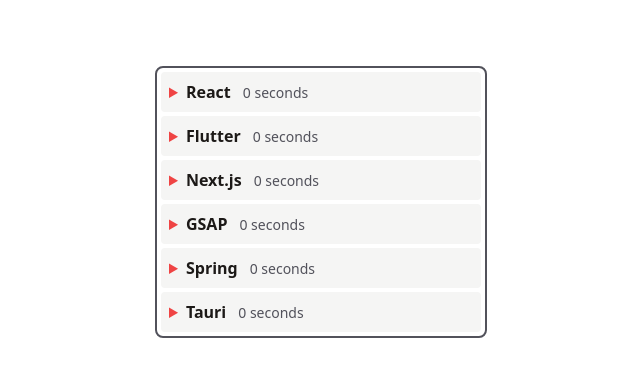
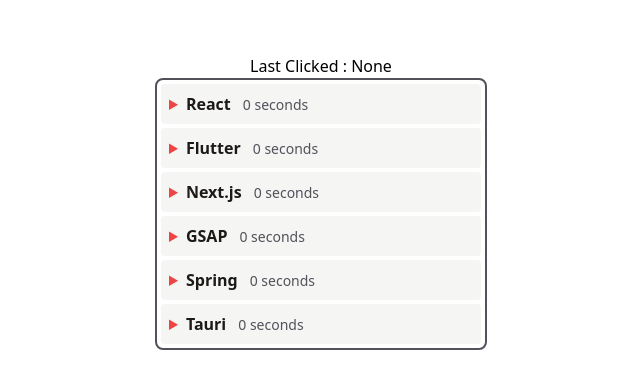
Before and after one commit to AdvaitParab12/D-Luca, a React (Vite) app: page / in a window 1280 px wide. Shown: the part 198-586 px from the top of the page, without its empty margins (319-959 px from the left). Built offline with nearby package versions, Linux system fonts and the light colour scheme; no server answers.

Commit message:
lifting state up

```diff
--- a/assets/items.json
+++ b/assets/items.json
@@ -2,7 +2,7 @@
     {
       "id": "c513a61a-b19a-4869-95c6-d33f543b7b2d",
       "title": "React",
-      "description": "React is a JavaScript library to build interactive user interaces like this one."
+      "description": "React is a popular open-source JavaScript library used for building user interfaces, especially for single-page applications (SPAs). Developed and maintained by Facebook, it allows developers to create fast, interactive, and dynamic web applications by building reusable UI components."
     },
     {
       "id": "9fe82fdd-cc62-465e-87ea-ab7705900777",
--- a/src/Accordion.jsx
+++ b/src/Accordion.jsx
@@ -7,6 +7,7 @@
   underline = true,
   showWordCount = false,
   onClick = () => {},
+  setLastClicked = () => {},
 }) {
   const [count, setCount] = useState(0);
 
@@ -22,33 +23,19 @@
     })
       .then((res) => res.json())
       .then((data) => setCount(data.seconds));
-    console.log("API called");
   }, []);
-
-  // fetch("https://wakati.advait0012.workers.dev/", {
-  //   method: "POST",
-  //   headers: {
-  //     "Content-Type": "application/json",
-  //   },
-  //   body: JSON.stringify({
-  //     text: description,
-  //   }),
-  // })
-  //   .then((res) => res.json())
-  //   .then((data) => setCount(data.wordCount));
-
   return (
     <details
       className="w-80 bg-stone-100 m-1 p-2 rounded"
       open={isOpen}
       onClick={() => {
-        onClick(title);
+        onClick(title),
+        setLastClicked(title);
       }}
+
     >
       <summary className={`cursor-pointer font-bold text-stone-900`}>
-        <span className={`${underline && "hover:underline"}`}>
-          {title}
-        </span>
+        <span className={`${underline && "hover:underline"}`}>{title}</span>
         <span className="font-normal text-zinc-600 text-sm ml-3">
           {`${showWordCount}` && `${count} seconds`}
         </span>
--- a/src/App.jsx
+++ b/src/App.jsx
@@ -1,14 +1,18 @@
 import React from "react";
+import { useState } from "react";
 import Bellow from "./Bellow";
 import items from "../assets/items.json";
 function App() {
+  const [lastClicked, setLastClicked] = useState("None");
   return (
-    <div className="flex items-center justify-center h-screen marker:text-red-500">
+    <div className="flex flex-col items-center justify-center h-screen marker:text-red-500">
+      <h1>Last Clicked : {lastClicked}</h1>
       <Bellow
         data={items}
         filterByLetter=""
         isOpen={false}
         underline={true}
+        setLastClicked={setLastClicked}
         // onClick={(value) => {console.log(value)}}
       />
     </div>
--- a/src/Bellow.jsx
+++ b/src/Bellow.jsx
@@ -1,7 +1,7 @@
 import React from "react";
 import Accordion from "./Accordion";
 
-function Bellow({ data = [],filterByLetter="", isOpen=false, underline=true, showWordCount=false ,onClick= () => {} }) {
+function Bellow({ data = [],filterByLetter="", isOpen=false, underline=true, showWordCount=false ,onClick= () => {},setLastClicked }) {
   return (
     <div className="border-2 border-zinc-600 rounded-lg">
       {data
@@ -15,6 +15,7 @@
             underline={underline}
             showWordCount={showWordCount}
             onClick={onClick}
+            setLastClicked={setLastClicked}
           />
         ))}
     </div>
```
